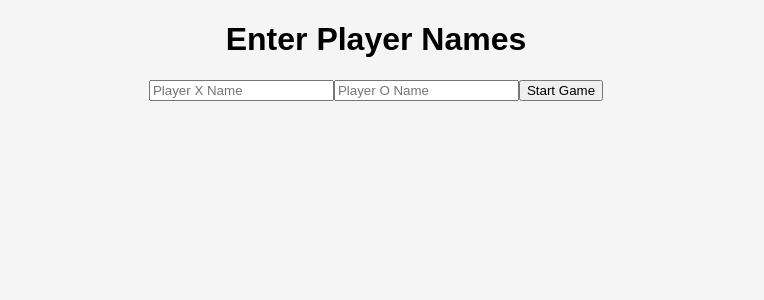
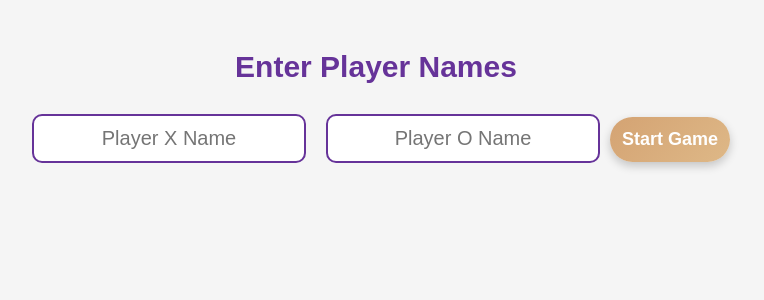
Before and after one commit to harshith8899/Tic-tac-toe, a React (Create React App) app: page / in a window 1280 px wide. Shown: the top 300 px of the page, without its empty margins (264-1028 px from the left). Built offline with nearby package versions, Linux system fonts and the light colour scheme.

Commit message:
button
added CSS for buttons

```diff
--- a/src/components/TicTacToe/TicTacToe.css
+++ b/src/components/TicTacToe/TicTacToe.css
@@ -94,3 +94,67 @@
 .boxes:nth-child(6) {
     margin-bottom: 8px; /* Adds spacing between rows */
 }
+
+.player-form{
+    text-align:center;
+    margin-top:50px;
+    color:blueviolet;
+}
+
+.player-form h1 {
+    font-size: 30px;
+    color: rebeccapurple;
+    font-weight: bold;
+    margin-bottom: 20px;
+}
+
+.player-form input{
+    width:250px;
+    height: 25px;
+    border-radius: 10px;
+    margin:10px;
+    padding:10px;
+    font-size: 20px;
+    text-align: center;
+    transition: 0.3s ease-in-out;
+    font-family: 'poppins', sans-serif;
+    border:2px solid rebeccapurple;
+}
+
+.player-form button {
+    margin-top: 10px;
+    color: white;
+    width: 120px;
+    height: 45px;
+    border: none;
+    outline: none;
+    cursor: pointer;
+    border-radius: 25px;
+    background: linear-gradient(135deg, #d4a373, burlywood);
+    font-size: 18px;
+    font-weight: bold;
+    transition: 0.3s ease-in-out;
+    box-shadow: 0 4px 10px rgba(0, 0, 0, 0.2);
+    display: flexbox;
+    text-align: center;
+}
+.player-form button:hover {
+    background: linear-gradient(135deg, burlywood, #d4a373);
+    transform: scale(1.05);
+}
+.restart{
+    color: white;
+    width: 100px;
+    height: 40px;
+    border: none;
+    outline: none;
+    cursor: pointer;
+    border-radius: 25px;
+    background: linear-gradient(135deg, #d4a373, burlywood);
+    font-size: 18px;
+    font-weight: bold;
+    transition: 0.3s ease-in-out;
+    box-shadow: 0 4px 10px rgba(0, 0, 0, 0.2);
+    margin-left: 50px;
+    margin-top: 20px;
+}
--- a/src/components/TicTacToe/TicTacToe.jsx
+++ b/src/components/TicTacToe/TicTacToe.jsx
@@ -139,7 +139,9 @@ const TicTacToe = () => {
                 onChange={(e) => setPlayerO(e.target.value)}
                 required
               />
-              <button type="submit">Start Game</button>
+
+                <button type="submit">Start Game</button>
+
             </form>
           </div>
         ) : (
```
